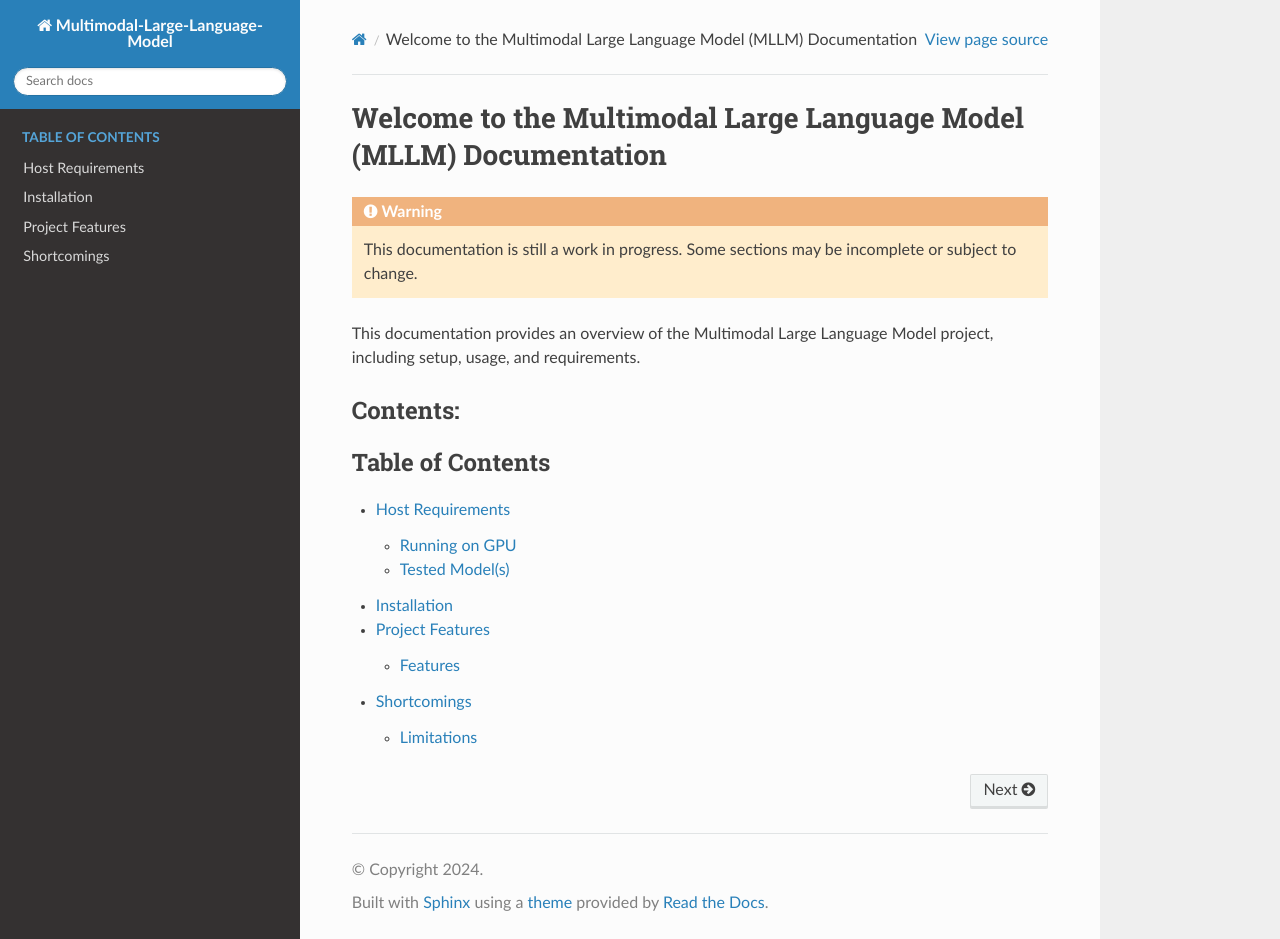
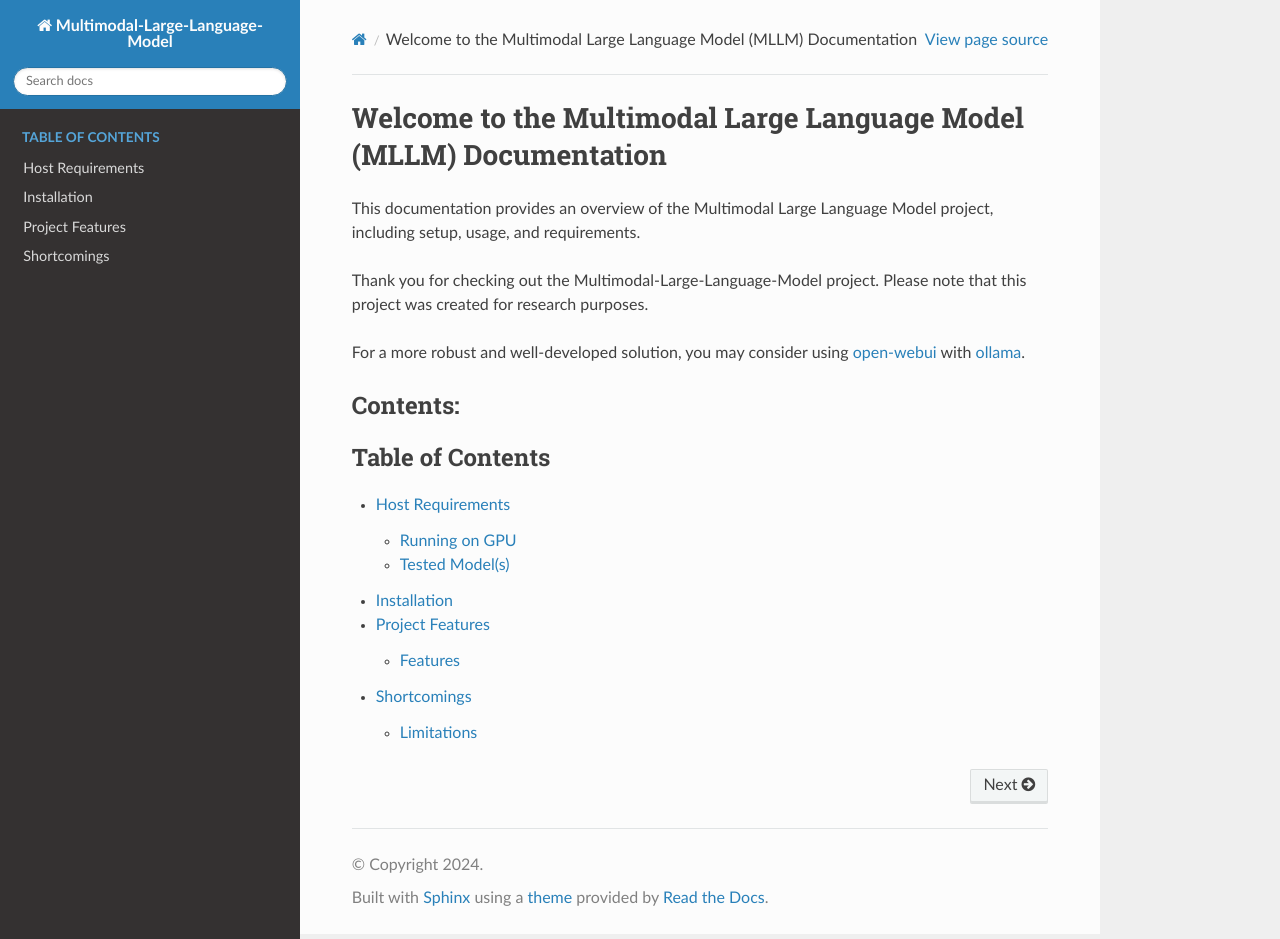
Before and after one commit to NotYuSheng/Multimodal-Large-Language-Model, a Sphinx documentation site: the page built from doc/index.rst, in a window 1280 px wide and 939 px high. Built offline with Sphinx 7.4.7 and the Read the Docs theme 2.0.0, drawn with Linux system fonts in a browser that asks for light colours; pages that are not in the unit, such as notebooks, are missing from menus.

Commit message:
Update index.rst

```diff
--- a/doc/index.rst
+++ b/doc/index.rst
@@ -1,10 +1,11 @@
 Welcome to the Multimodal Large Language Model (MLLM) Documentation
 ====================================================================
 
-.. warning::
-   This documentation is still a work in progress. Some sections may be incomplete or subject to change.
+This documentation provides an overview of the Multimodal Large Language Model project, including setup, usage, and requirements.
 
-This documentation provides an overview of the Multimodal Large Language Model project, including setup, usage, and requirements.
+Thank you for checking out the Multimodal-Large-Language-Model project. Please note that this project was created for research purposes.
+
+For a more robust and well-developed solution, you may consider using `open-webui <https://github.com/open-webui/open-webui>`_ with `ollama <https://github.com/ollama/ollama>`_.
 
 Contents:
 ----------
```
